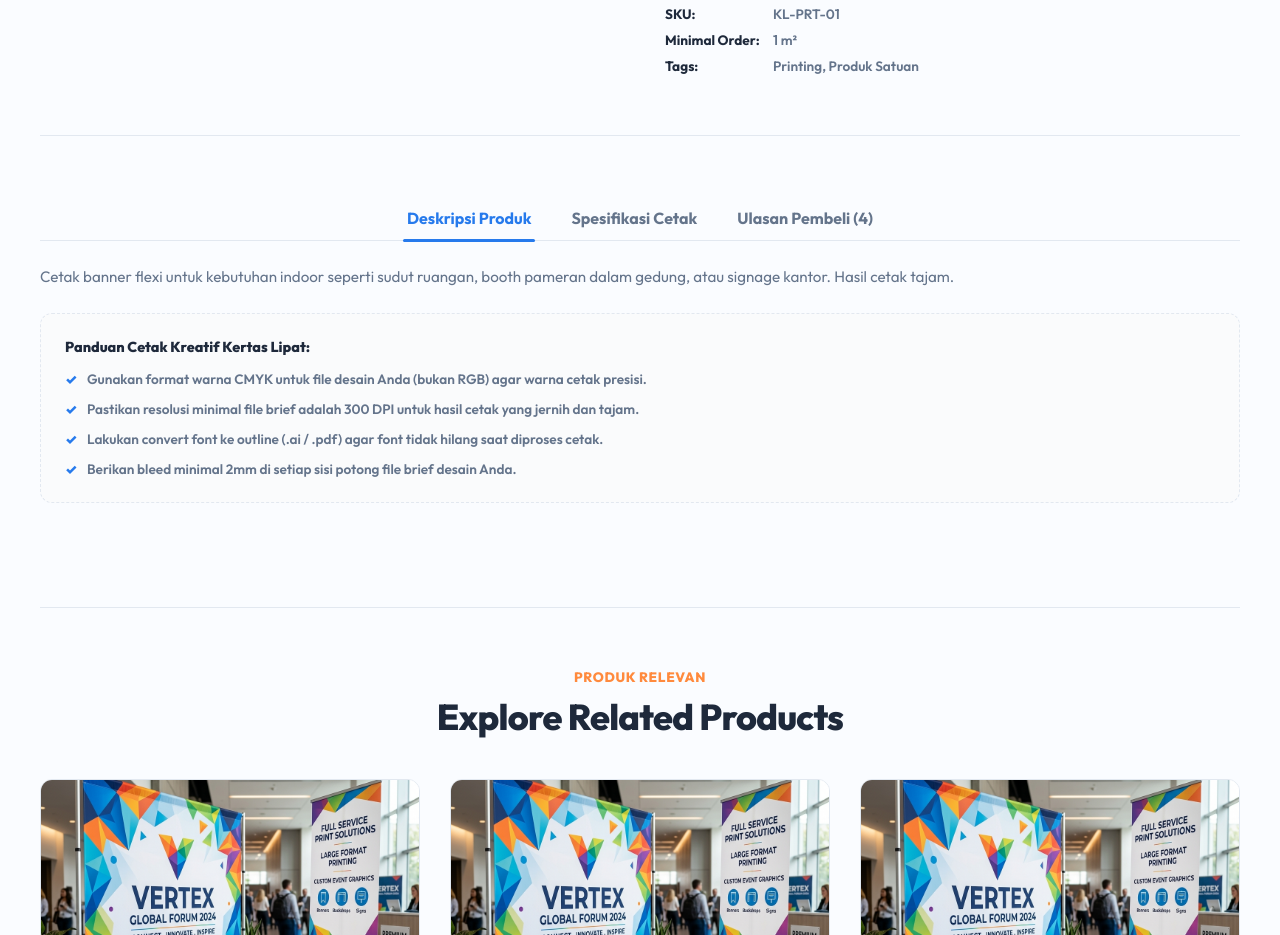
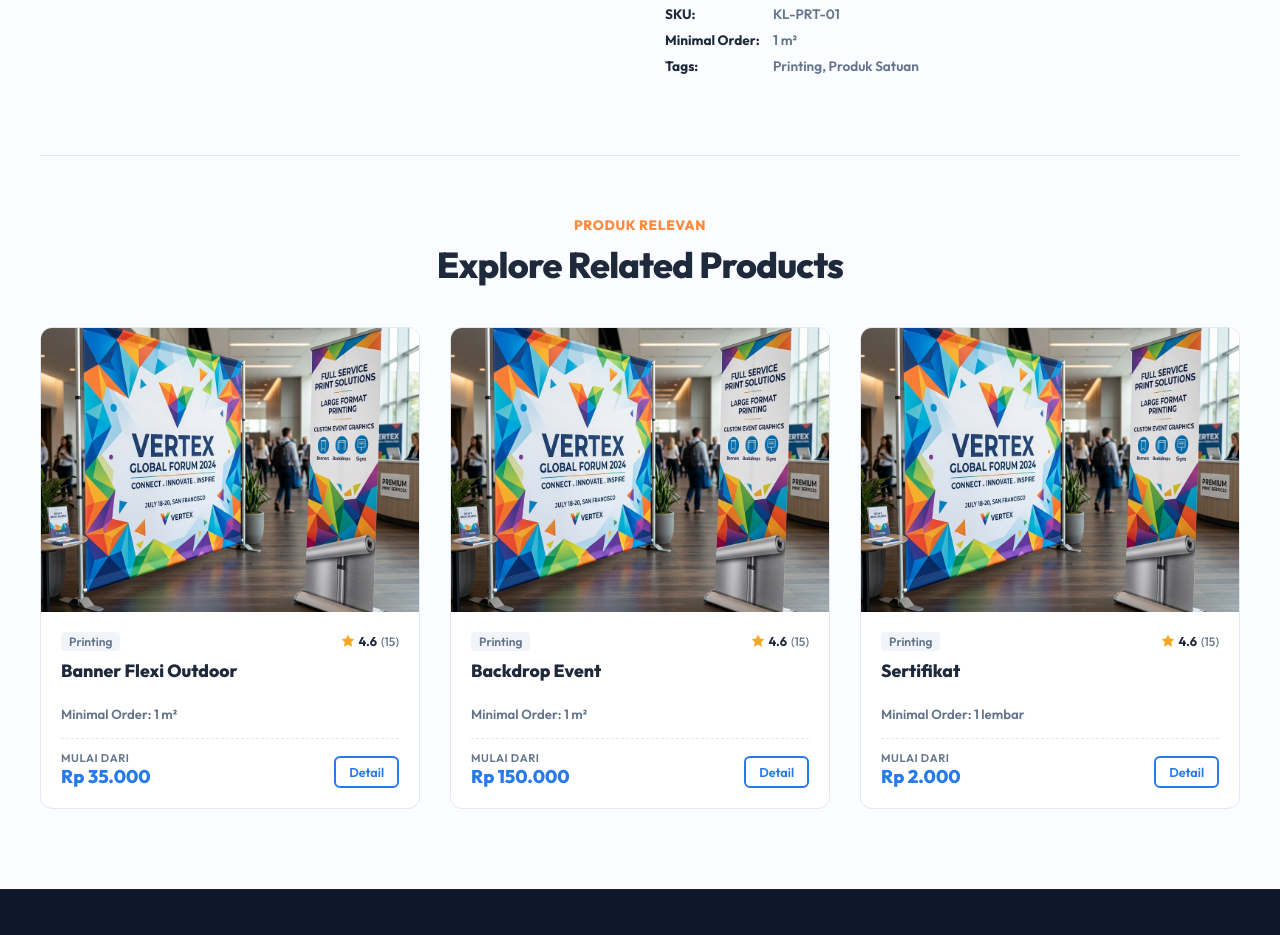
Before and after one commit to Ardiyanto24/mockup-website-kertas-lipat, a Next.js app: page /products/kl-prt-01 in a window 1280 px wide. Shown: the part 1020-1955 px from the top of the page. Built offline with nearby package versions, Linux system fonts and the light colour scheme.

Commit message:
style(pdp): remove tabs/accordion section from PDP template after codebase reset

```diff
--- a/src/components/templates/ProductsDetailTemplate/ProductsDetailTemplate.tsx
+++ b/src/components/templates/ProductsDetailTemplate/ProductsDetailTemplate.tsx
@@ -8,7 +8,6 @@ import { Footer } from '@/components/organisms/shared/public/Footer/Footer';
 import { ArrowLeft } from 'lucide-react';
 import { ProductsDetailHeader } from '@/components/organisms/products/ProductsDetailHeader/ProductsDetailHeader';
 import { ProductsDetailConfigurator } from '@/components/organisms/products/ProductsDetailConfigurator/ProductsDetailConfigurator';
-import { ProductsDetailAccordion } from '@/components/organisms/products/ProductsDetailAccordion/ProductsDetailAccordion';
 import { CatalogProductCard } from '@/components/molecules/shared/CatalogProductCard/CatalogProductCard';
 import styles from './ProductsDetailTemplate.module.css';
 
@@ -81,13 +80,7 @@ export function ProductsDetailTemplate({ product }: ProductsDetailTemplateProps)
           </div>
         </div>
 
-        {/* Full-width Tabs Panel underneath */}
-        <div className={styles.tabsWrapper}>
-          <ProductsDetailAccordion
-            description={product.description}
-            category={product.category}
-          />
-        </div>
+
 
         {/* Explore Related Products Row */}
         <section className={styles.relatedSection}>
```
